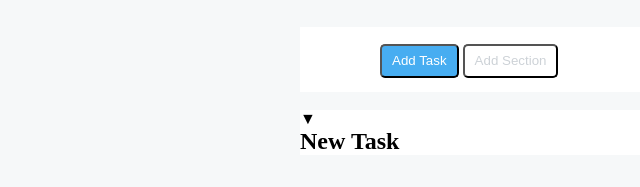
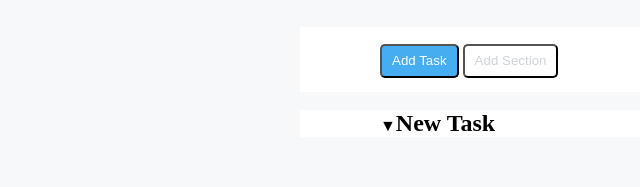
Before and after one commit to Andrea-Pomati/html-css-toboolist, a plain HTML site: page index.html in a window 1280 px wide. Shown: the part 123-310 px from the top of the page, without its empty margins (0-640 px from the left). Drawn offline with Linux system fonts and the light colour scheme.

Commit message:
section-new task css

```diff
--- a/css/style.css
+++ b/css/style.css
@@ -57,3 +57,12 @@ main {
 
 
 }
+
+section{
+    margin-left: 80px;
+}
+
+#new-task{
+    display: inline-block;
+
+}
```
